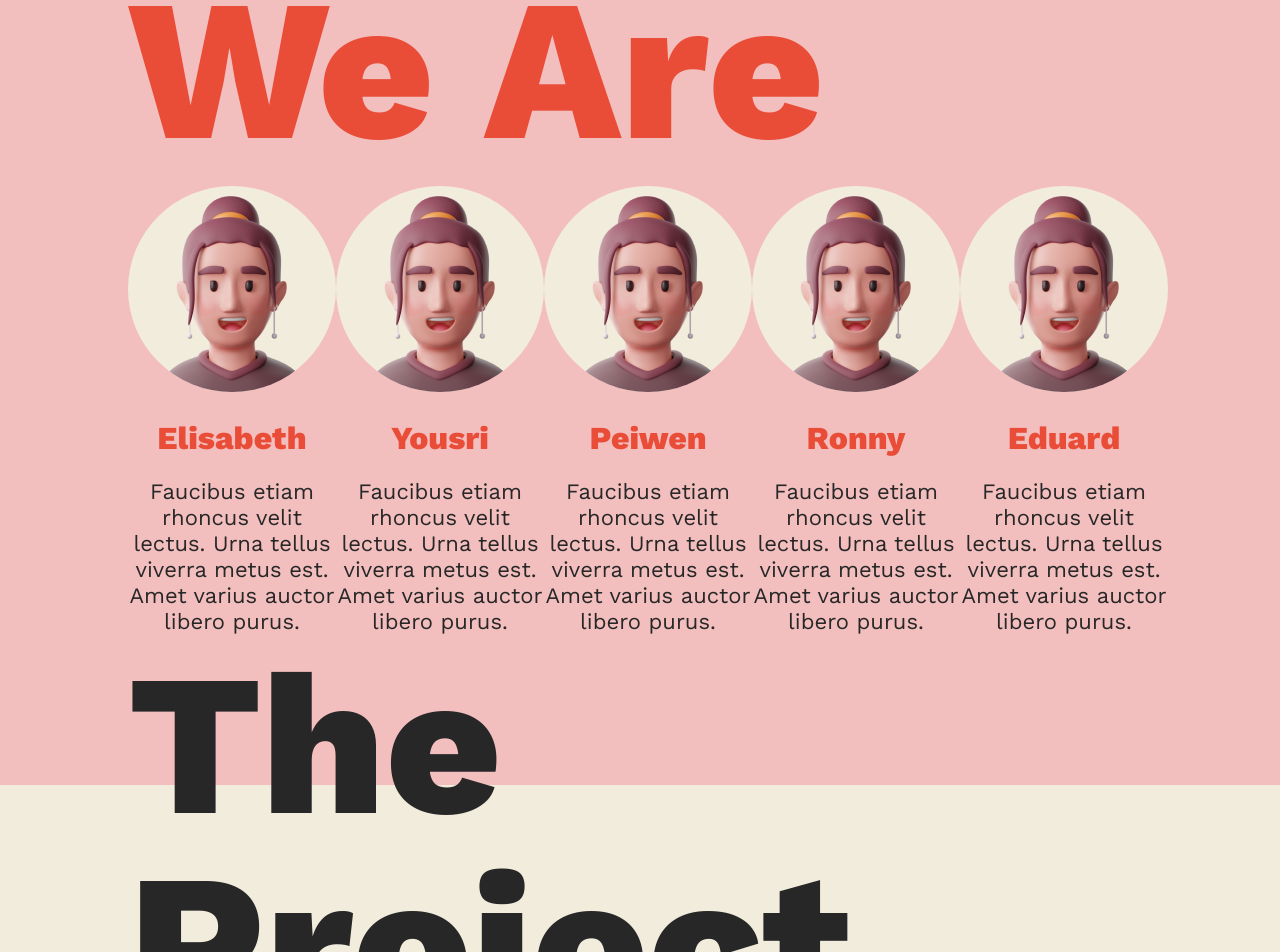
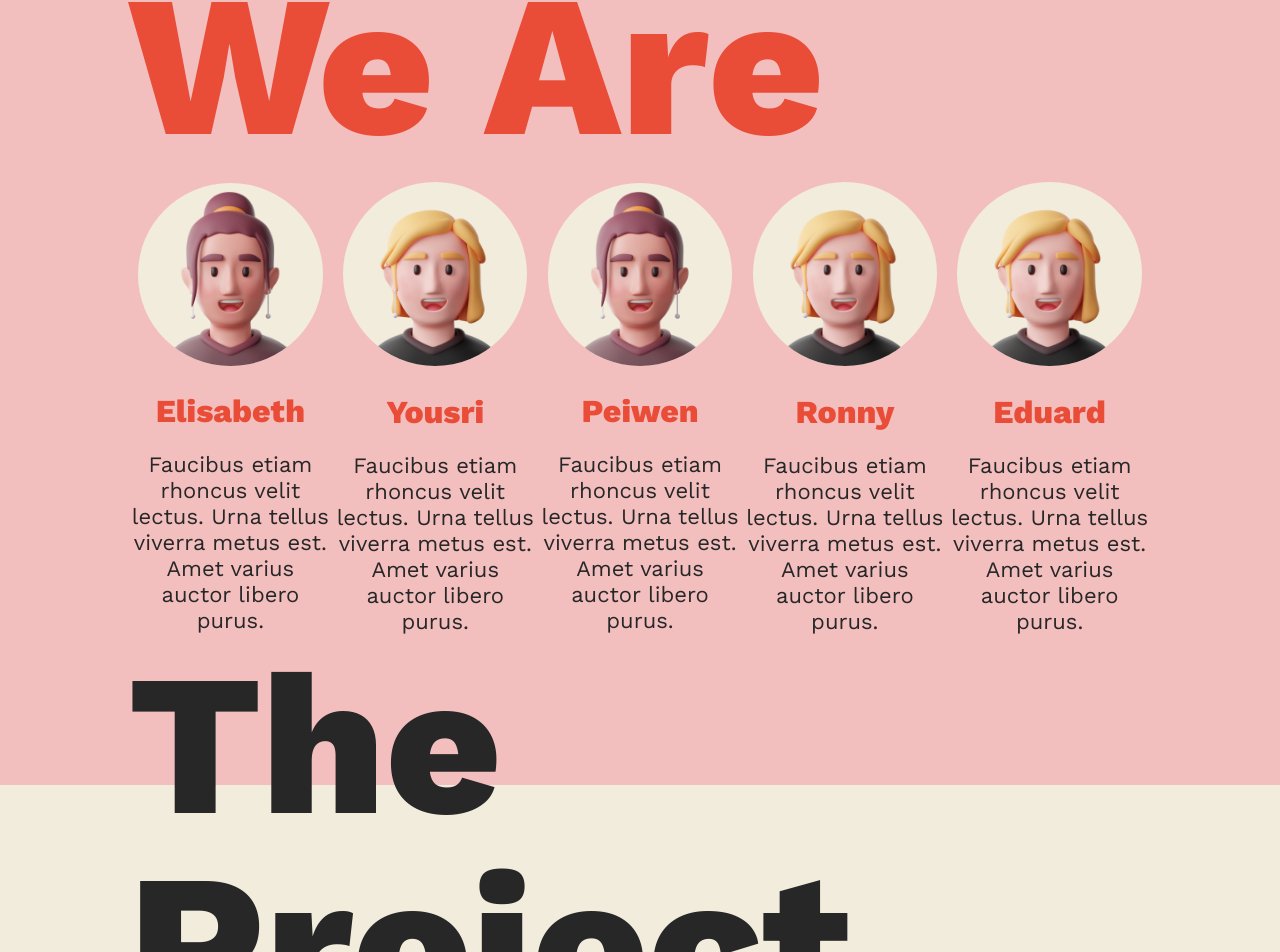
Before and after one commit to EduardvonBriesen/coffeenators, a React (Create React App) app: page / in a window 1280 px wide. Shown: the part 815-1767 px from the top of the page. Built offline with nearby package versions, Linux system fonts and the light colour scheme; no server answers.

Commit message:
fixed image size

```diff
--- a/src/components/TeamMember.tsx
+++ b/src/components/TeamMember.tsx
@@ -16,6 +16,7 @@ const TeamMemberContainer = styled.div`
 `;
 
 const Image = styled.img`
+  width: 90%;
   border-radius: 50%;
   background-color: ${(props) => props.theme.colors.background.main};
 `;
--- a/src/pages/Team.tsx
+++ b/src/pages/Team.tsx
@@ -43,7 +43,7 @@ function Team() {
         <TeamMember
           name="Yousri"
           text="Faucibus etiam rhoncus velit lectus. Urna tellus viverra metus est. Amet varius auctor libero purus."
-          image={"../assets/team1.png"}
+          image={"../assets/team2.png"}
         />
         <TeamMember
           name="Peiwen"
@@ -53,12 +53,12 @@ function Team() {
         <TeamMember
           name="Ronny"
           text="Faucibus etiam rhoncus velit lectus. Urna tellus viverra metus est. Amet varius auctor libero purus."
-          image={"../assets/team1.png"}
+          image={"../assets/team2.png"}
         />
         <TeamMember
           name="Eduard"
           text="Faucibus etiam rhoncus velit lectus. Urna tellus viverra metus est. Amet varius auctor libero purus."
-          image={"../assets/team1.png"}
+          image={"../assets/team2.png"}
         />
       </TeamMemberContainer>
     </TeamContainer>
```
